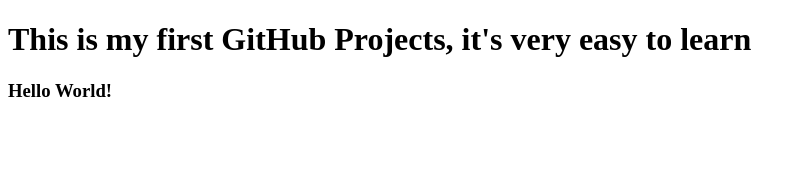
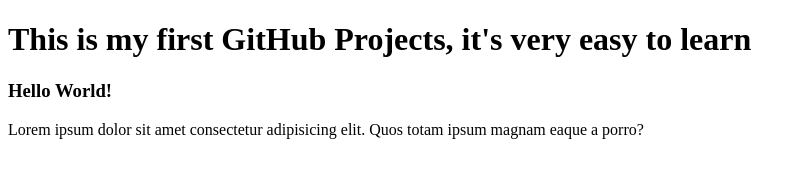
Before and after one commit to alaminhosenbd/MyFirstRepository, a plain HTML site: page index.html in a window 1280 px wide. Shown: the whole page, without its empty margins (0-806 px from the left). Drawn offline with Linux system fonts and the light colour scheme.

Commit message:
Added a p tag in index.html file

```diff
--- a/index.html
+++ b/index.html
@@ -10,6 +10,7 @@
     <h1>This is my first GitHub Projects, it's very easy to learn</h1>
     <div class="container">
         <h3 class="heading">Hello World!</h3>
+        <p>Lorem ipsum dolor sit amet consectetur adipisicing elit. Quos totam ipsum magnam eaque a porro?</p>
     </div>
 </body>
 </html>
```
